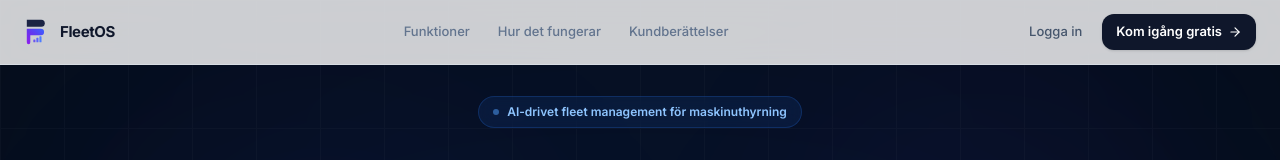
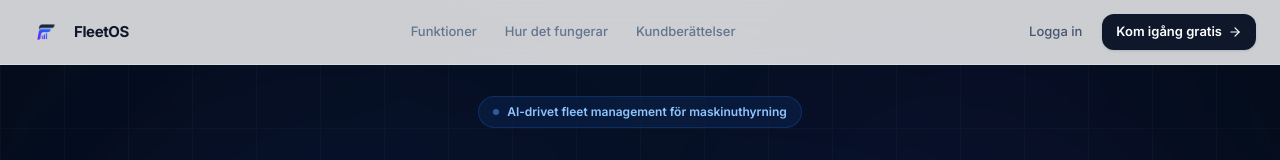
Before and after one commit to DavidWestlundcode/Fleetrent, a Next.js app: page / in a window 1280 px wide. Shown: the top 160 px of the page. Built offline with nearby package versions, Linux system fonts and the light colour scheme.

Commit message:
Add logo PNG and fix aspect ratio in Logo component

```diff
--- a/src/components/ui/Logo.tsx
+++ b/src/components/ui/Logo.tsx
@@ -1,39 +1,14 @@
-'use client';
-import { useId } from 'react';
+import Image from 'next/image';
 
 export function Logo({ size = 32 }: { size?: number }) {
-  const uid = useId();
-  const gId = `fg${uid.replace(/:/g, '')}`;
-
   return (
-    <svg
-      width={size}
-      height={size}
-      viewBox="0 0 120 120"
-      fill="none"
-      xmlns="http://www.w3.org/2000/svg"
-    >
-      <defs>
-        <linearGradient id={gId} x1="76" y1="44" x2="18" y2="108" gradientUnits="userSpaceOnUse">
-          <stop offset="0%" stopColor="#3D5EFF" />
-          <stop offset="55%" stopColor="#6633EE" />
-          <stop offset="100%" stopColor="#8B22EE" />
-        </linearGradient>
-      </defs>
-
-      {/* Dark navy top arm — rectangle with semicircular right cap */}
-      <path d="M 12,8 H 74 A 15,15 0 0 1 74,38 H 12 Z" fill="#1B2444" />
-
-      {/* Blue-to-purple gradient F: middle arm + vertical stem */}
-      <path
-        d="M 12,46 H 72 A 14,14 0 0 1 72,74 H 27 V 104 Q 27,112 19.5,112 Q 12,112 12,104 Z"
-        fill={`url(#${gId})`}
-      />
-
-      {/* Bar charts in negative space below middle arm */}
-      <rect x="40" y="92" width="9" height="12" rx="2.5" fill="#6B55EE" />
-      <rect x="53" y="85" width="9" height="19" rx="2.5" fill="#5B65FF" />
-      <rect x="66" y="78" width="9" height="26" rx="2.5" fill="#4D7CFF" />
-    </svg>
+    <Image
+      src="/logo.png"
+      alt="FleetOS"
+      width={1536}
+      height={1024}
+      style={{ height: size, width: 'auto' }}
+      priority
+    />
   );
 }
```
Also changed, not shown: public/logo.png (added).
